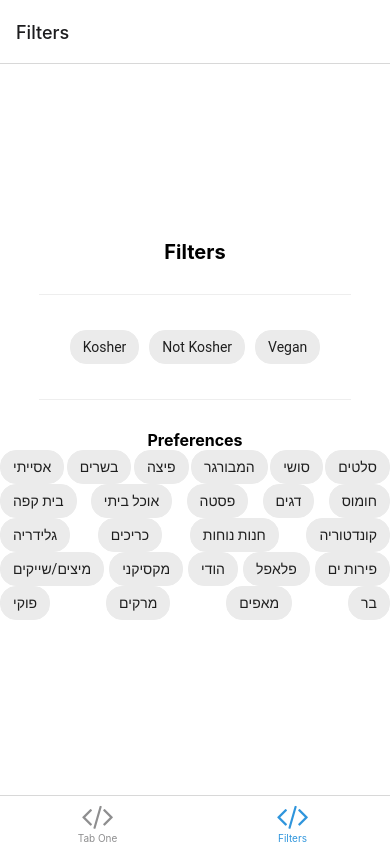
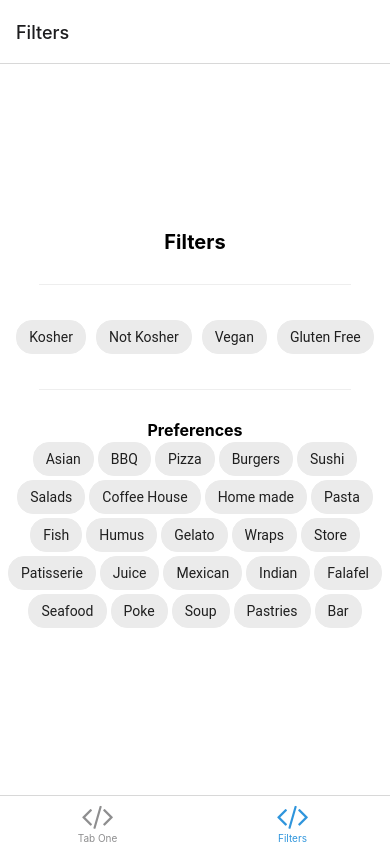
Before and after one commit to ManaMana-DR/ManaMana, a React Native app in the folder client/: screen /Filters in a window 390 px wide. Built offline with nearby package versions, Linux system fonts and the light colour scheme; what expo-linking would draw is missing.

Commit message:
filter logic

```diff
--- a/client/screens/FiltersScreen.tsx
+++ b/client/screens/FiltersScreen.tsx
@@ -4,13 +4,7 @@ import { Chip } from "react-native-paper";
 
 import { Text, View } from "../components/Themed";
 
-interface Filters {
-  kosher: boolean;
-  notKosher: boolean;
-  vegan: boolean;
-}
-
-const cuisine = [
+const cuisineTypeOptions = [
   {
     Names: {
       He: "אסייתי",
@@ -227,21 +221,38 @@ const cuisine = [
     IconImageUrl:
       "https://tenbis-static.azureedge.net/restaurant-cuisine-type-icon-image/bar.png",
   },
-];
+] as const;
 
-const preferences: { key: keyof Filters; text: string }[] = [
+type CuisineTypeIds = typeof cuisineTypeOptions[number]["Id"];
+
+const preferencesOptions = [
   { key: "kosher", text: "Kosher" },
   { key: "notKosher", text: "Not Kosher" },
   { key: "vegan", text: "Vegan" },
-];
+  { key: "glutenFree", text: "Gluten Free" },
+] as const;
+
+type PreferencesOptions = typeof preferencesOptions[number]["key"];
 
 export default function FiltersScreen() {
-  const [filters, setFilters] = useState<Partial<Filters>>({});
-  const [cuisineTypes, setCuisineTypes] = useState(cuisine);
+  const [preferences, setPreferences] = useState<
+    Partial<Record<PreferencesOptions, boolean>>
+  >({});
 
-  const handleChipPress = (key: keyof Filters) => {
-    setFilters((filters) => ({ ...filters, [key]: !filters[key] }));
+  const [cuisineTypes, setCuisineTypes] = useState<CuisineTypeIds[]>([]);
+
+  const handlePreferencePress = (key: PreferencesOptions) => {
+    setPreferences((filters) => ({ ...filters, [key]: !filters[key] }));
   };
+
+  const handleCuisineTypesPress = (key: CuisineTypeIds) => {
+    if(cuisineTypes.includes(key)){
+      setCuisineTypes(cuisineTypes.filter(cuisineType => cuisineType !== key))
+    } else {
+      setCuisineTypes([...cuisineTypes, key])
+    }
+  };
+
   return (
     <View style={styles.container}>
       <Text style={styles.title}>Filters</Text>
@@ -254,16 +265,17 @@ export default function FiltersScreen() {
       <View
         style={{
           display: "flex",
-          justifyContent: "space-between",
+          justifyContent: "center",
           flexDirection: "row",
           flexWrap: "wrap",
         }}
       >
-        {preferences.map((preference) => (
+        {preferencesOptions.map((preference) => (
           <Chip
+            key={preference.key}
             style={{ margin: 5 }}
-            selected={filters[preference.key]}
-            onPress={() => handleChipPress(preference.key)}
+            selected={preferences[preference.key]}
+            onPress={() => handlePreferencePress(preference.key)}
           >
             {preference.text}
           </Chip>
@@ -281,17 +293,19 @@ export default function FiltersScreen() {
       <View
         style={{
           display: "flex",
-          justifyContent: "space-between",
+          justifyContent: "center",
           flexDirection: "row",
           flexWrap: "wrap",
         }}
       >
-        {cuisineTypes.map((cuisineType) => (
+        {cuisineTypeOptions.map((cuisineTypeOption) => (
           <Chip
-            key={cuisineType.Id}
-            // onPress={() => handleChipPress(cuisineType.Id)}
+            style={{ margin: 2 }}
+            key={cuisineTypeOption.Id}
+            onPress={() => handleCuisineTypesPress(cuisineTypeOption.Id)}
+            selected={cuisineTypes?.includes(cuisineTypeOption.Id)}
           >
-            {cuisineType.Names.He}
+            {cuisineTypeOption.Names.En}
           </Chip>
         ))}
       </View>
```
